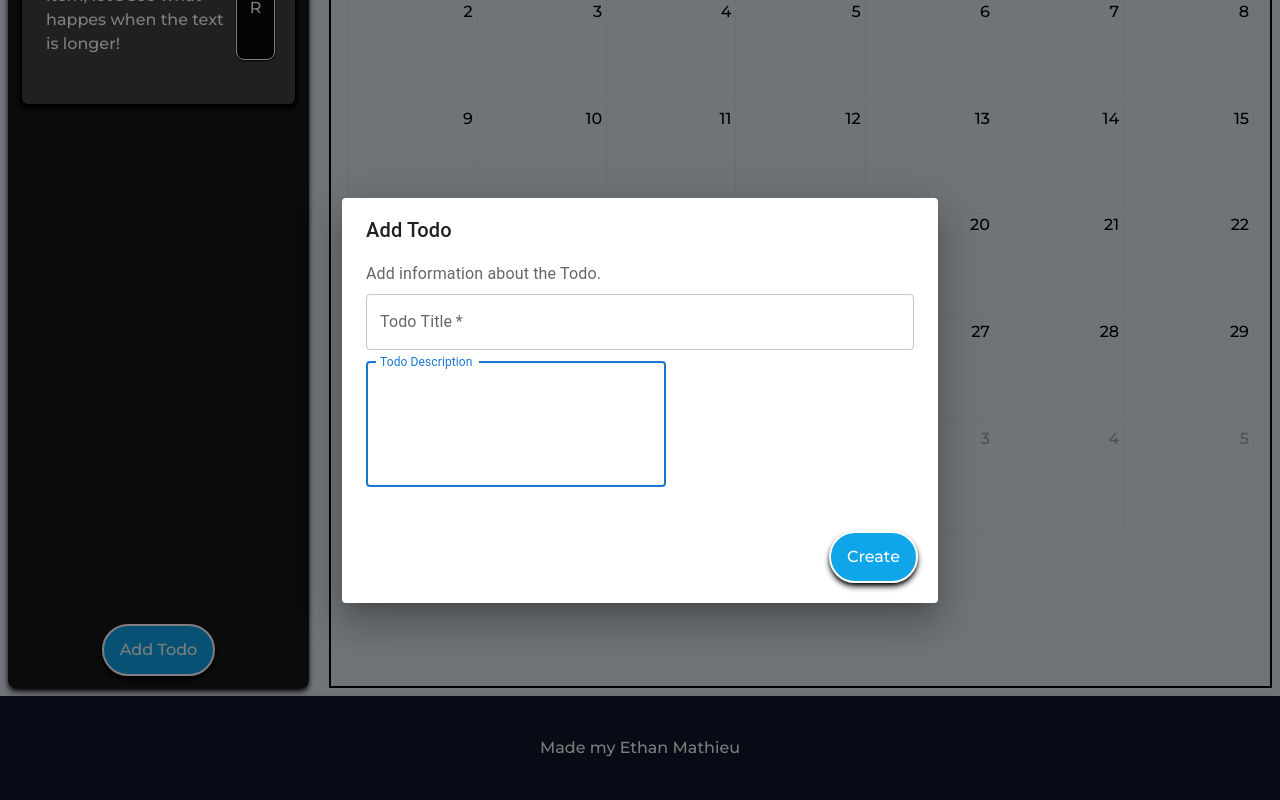
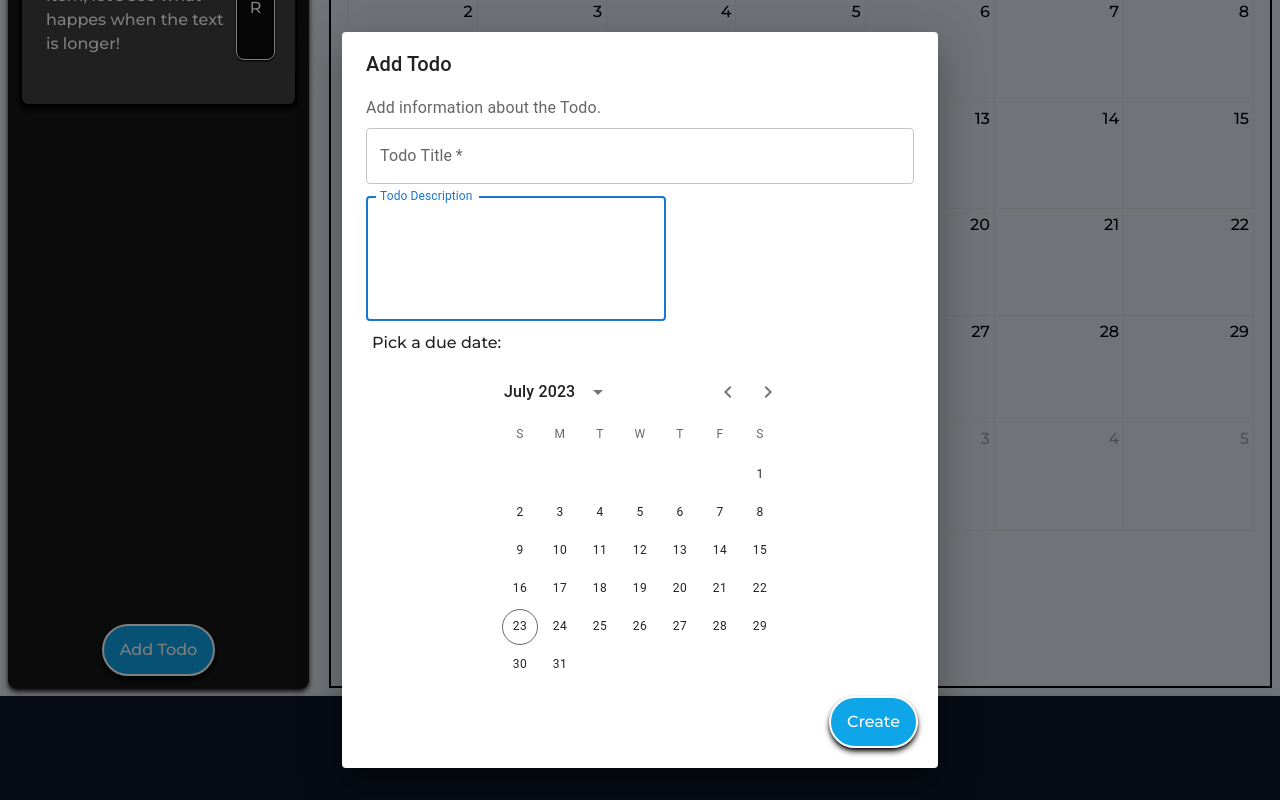
Before and after one commit to emath12/Blockd, a Next.js app: page / in a window 1280 px wide. Both pictures are taken after a click on the button "Add Todo". Shown: the part 357-1157 px from the top of the page. Built offline with nearby package versions, Linux system fonts and the light colour scheme.

Commit message:
slight form changes

```diff
--- a/package.json
+++ b/package.json
@@ -17,10 +17,12 @@
     "@mui/joy": "^5.0.0-alpha.88",
     "@mui/material": "^5.14.1",
     "@mui/styled-engine-sc": "^5.12.0",
+    "@mui/x-date-pickers": "^6.10.1",
     "@types/node": "20.4.3",
     "@types/react": "18.2.15",
     "@types/react-dom": "18.2.7",
     "autoprefixer": "10.4.14",
+    "dayjs": "^1.11.9",
     "next": "^13.4.12",
     "postcss": "8.4.27",
     "react": "18.2.0",
--- a/src/app/Todo/AddTodoForm.tsx
+++ b/src/app/Todo/AddTodoForm.tsx
@@ -6,12 +6,20 @@ import DialogTitle from '@mui/material/DialogTitle';
 import {useState} from "react"
 import Button from '../components/Button';
 import TextField from '@mui/material/TextField';
-
-
+import { LocalizationProvider } from '@mui/x-date-pickers/LocalizationProvider';
+import { AdapterDayjs } from '@mui/x-date-pickers/AdapterDayjs';
+import { DateCalendar } from '@mui/x-date-pickers/DateCalendar';
+import Radio from '@mui/material/Radio';
+import RadioGroup from '@mui/material/RadioGroup';
+import FormControlLabel from '@mui/material/FormControlLabel';
+import FormControl from '@mui/material/FormControl';
+import FormLabel from '@mui/material/FormLabel';
 
 export default function AddTodoForm() {
 
     const [open, setOpen] = useState(false);
+    const [todoDescription, setTodoDescription] = useState("");
+    const [todoTitle, setTodoTitle] = useState("");
 
     const handleClickOpen = () => {
         setOpen(true);
@@ -20,7 +28,6 @@ export default function AddTodoForm() {
     const handleClose = () => {
         setOpen(false);
     };
-
 
     return (
         <div>
@@ -54,6 +61,25 @@ export default function AddTodoForm() {
                     minRows={4}
                     style={{ width: '300px' }}
                 />
+                <p style={{margin: "6px"}}>Pick a due date:</p>
+                <LocalizationProvider dateAdapter={AdapterDayjs}>
+                    <DateCalendar />
+                </LocalizationProvider>
+                <FormControl>
+                    <FormLabel id="demo-radio-buttons-group-label">Priority Level</FormLabel>
+                        <RadioGroup
+                            aria-labelledby="demo-radio-buttons-group-label"
+                            defaultValue="1"
+                            required
+                            name="radio-buttons-group"
+                        >
+                            <FormControlLabel value="1" control={<Radio />} label="1" />
+                            <FormControlLabel value="2" control={<Radio />} label="2" />
+                            <FormControlLabel value="3" control={<Radio />} label="3" />
+                            <FormControlLabel value="4" control={<Radio />} label="4" />
+                            <FormControlLabel value="5" control={<Radio />} label="5" />
+                        </RadioGroup>
+                </FormControl>
             </DialogContent>
             <DialogActions>
                 <Button onClick={handleClose} text="Create"></Button>
```
Also changed, not shown: 1 other file (tests, documents, lock files or other folders).
